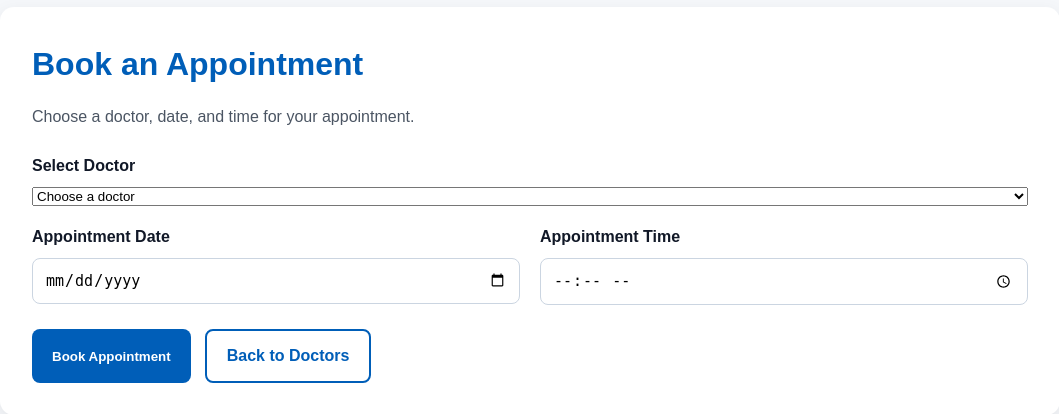
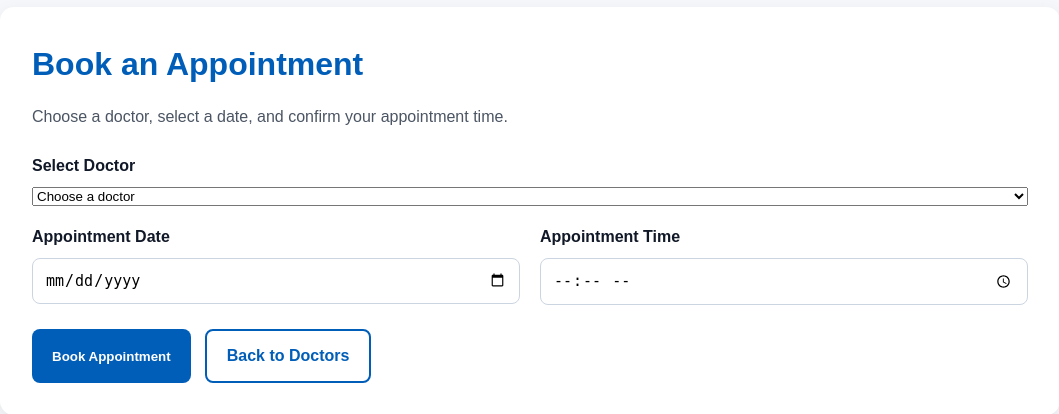
Before and after one commit to gigitdzz/Assignment, a PHP site: page /book_appoitment.php in a window 1280 px wide. Shown: the part 188-602 px from the top of the page, without its empty margins (110-1169 px from the left). Run offline with PHP 8.4, Linux system fonts and the light colour scheme; data comes from the database, SQL or seed files in the repository.

Commit message:
Improve appointment booking instructions

```diff
--- a/book_appoitment.php
+++ b/book_appoitment.php
@@ -104,10 +104,10 @@ if ($_SERVER["REQUEST_METHOD"] == "POST") {
     </header>
 
     <main class="page-container">
-        <div class="page-card">
+        <div class="page-card booking-card">
             <h2 class="page-title">Book an Appointment</h2>
             <p class="page-intro">
-                Choose a doctor, date, and time for your appointment.
+                Choose a doctor, select a date, and confirm your appointment time.
             </p>
 
             <?php if (!empty($message)): ?>
```
